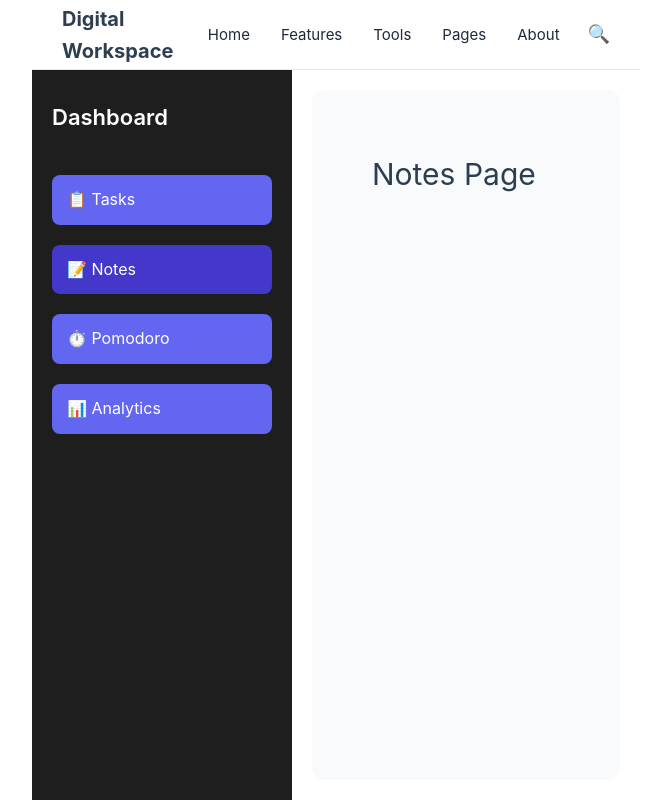
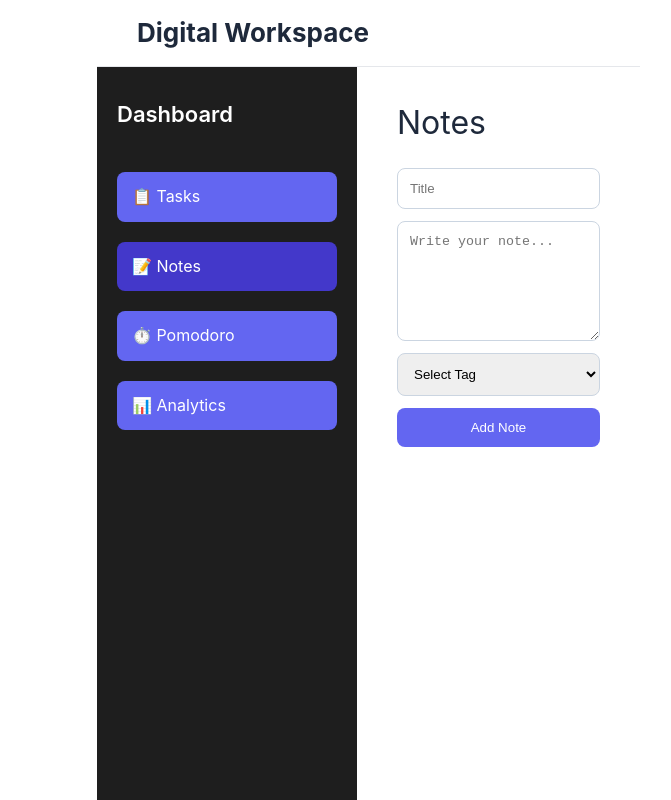
Before and after one commit to Bhavikasanthosh/Dashboard-workspace, a Vue app in the folder frontend/: page /notes in a window 1280 px wide. Shown: the whole page, without its empty margins (0-671 px from the left). Built offline with nearby package versions, Linux system fonts and the light colour scheme.

Commit message:
notes updated

```diff
--- a/frontend/src/App.vue
+++ b/frontend/src/App.vue
@@ -1,10 +1,14 @@
 <template>
   <div class="layout">
-    <Navbar />
+    <!-- FULL-WIDTH NAVBAR AT THE TOP -->
+    <Navbar class="top-nav" />
 
-    <div class="body-section">
+    <div class="main-wrapper">
+      <!-- LEFT SIDEBAR -->
       <Sidebar />
-      <main class="content">
+
+      <!-- MAIN CONTENT -->
+      <main class="page-area">
         <router-view />
       </main>
     </div>
@@ -12,27 +16,44 @@
 </template>
 
 <script setup>
-import Sidebar from "./components/Sidebar.vue"
-import Navbar from "./components/Navbar.vue"
+import Sidebar from './components/Sidebar.vue'
+import Navbar from './components/Navbar.vue'
 </script>
 
 <style>
+/* FULL PAGE CONTAINER */
 .layout {
   display: flex;
   flex-direction: column;
   height: 100vh;
 }
 
-.body-section {
-  display: flex;
-  flex: 1;
+/* NAVBAR FULL WIDTH */
+.top-nav {
+  width: 100%;
+  border-bottom: 1px solid #e5e7eb;
+  background: white;
+  padding: 15px 40px;
+  position: sticky;
+  top: 0;
+  z-index: 100;
 }
 
-.content {
+/* SIDEBAR + CONTENT LAYOUT */
+.main-wrapper {
+  display: flex;
+  width: 100%;
+  height: 100%;
+}
+
+/* SIDEBAR stays LEFT */
+main-wrapper > Sidebar {
+  flex-shrink: 0;
+}
+
+/* MAIN CONTENT AREA (EXPANDS FULLY) */
+.page-area {
   flex: 1;
-  padding: 40px;
-  background: #f8fafc;
-  border-radius: 12px;
-  margin: 20px;
+  padding: 30px 40px;
 }
 </style>
--- a/frontend/src/components/Navbar.vue
+++ b/frontend/src/components/Navbar.vue
@@ -1,53 +1,27 @@
 <template>
-  <nav class="navbar">
+  <div class="navbar">
     <h1 class="logo">Digital Workspace</h1>
-
-    <div class="links">
-      <a href="#">Home</a>
-      <a href="#">Features</a>
-      <a href="#">Tools</a>
-      <a href="#">Pages</a>
-      <a href="#">About</a>
-      <span class="search">🔍</span>
-    </div>
-  </nav>
+  </div>
 </template>
 
 <style>
 .navbar {
+  width: 100%;
   height: 70px;
   background: white;
   display: flex;
-  justify-content: space-between;
   align-items: center;
-  padding: 0 30px;
+  padding-left: 40px;
   border-bottom: 1px solid #e5e7eb;
+  position: sticky;
+  top: 0;
+  z-index: 1000;
 }
 
 .logo {
-  font-size: 20px;
+  font-size: 26px;
   font-weight: 700;
-}
-
-.links {
-  display: flex;
-  gap: 25px;
-  align-items: center;
-}
-
-.links a {
-  text-decoration: none;
   color: #1e293b;
-  font-size: 15px;
-}
-
-.links a:hover {
-  color: #6366f1;
-  text-decoration: underline;
-}
-
-.search {
-  font-size: 18px;
-  cursor: pointer;
+  line-height: 1.2;
 }
 </style>
--- a/frontend/src/views/NotesView.vue
+++ b/frontend/src/views/NotesView.vue
@@ -1,17 +1,210 @@
 <template>
-  <div class="page">
-    <h1>Notes Page</h1>
+  <div>
+    <h1 class="heading">Notes</h1>
+
+    <!-- Input area -->
+    <div class="note-input">
+      <input v-model="title" type="text" placeholder="Title" />
+      <textarea v-model="content" placeholder="Write your note..."></textarea>
+
+      <select v-model="selectedTag">
+        <option disabled value="">Select Tag</option>
+        <option value="Work">Work</option>
+        <option value="Personal">Personal</option>
+        <option value="Study">Study</option>
+      </select>
+
+      <button @click="addNote">Add Note</button>
+    </div>
+
+    <!-- Notes list -->
+    <div class="notes-list">
+      <div
+        v-for="(note, index) in sortedNotes"
+        :key="index"
+        class="note-card"
+      >
+        <div class="note-header">
+          <h3>{{ note.title }}</h3>
+
+          <button class="pin-btn" @click="togglePin(index)">
+            📌 {{ note.pinned ? 'Unpin' : 'Pin' }}
+          </button>
+        </div>
+
+        <span class="tag" :class="note.tag.toLowerCase()">{{ note.tag }}</span>
+
+        <p class="content">{{ note.content }}</p>
+
+        <small class="date">
+          Created: {{ formatDate(note.date) }}
+        </small>
+
+        <button class="delete-btn" @click="deleteNote(index)">Delete</button>
+      </div>
+    </div>
   </div>
 </template>
 
 <script>
 export default {
   name: "NotesView",
+
+  data() {
+    return {
+      title: "",
+      content: "",
+      selectedTag: "",
+      notes: JSON.parse(localStorage.getItem("notes") || "[]"),
+    };
+  },
+
+  computed: {
+    sortedNotes() {
+      return [...this.notes].sort((a, b) => b.pinned - a.pinned);
+    },
+  },
+
+  methods: {
+    addNote() {
+      if (!this.title.trim() || !this.content.trim()) return;
+
+      this.notes.push({
+        title: this.title,
+        content: this.content,
+        tag: this.selectedTag || "Other",
+        pinned: false,
+        date: new Date(),
+      });
+
+      this.saveNotes();
+
+      this.title = "";
+      this.content = "";
+      this.selectedTag = "";
+    },
+
+    deleteNote(index) {
+      this.notes.splice(index, 1);
+      this.saveNotes();
+    },
+
+    togglePin(index) {
+      this.notes[index].pinned = !this.notes[index].pinned;
+      this.saveNotes();
+    },
+
+    saveNotes() {
+      localStorage.setItem("notes", JSON.stringify(this.notes));
+    },
+
+    formatDate(date) {
+      return new Date(date).toLocaleDateString("en-GB", {
+        day: "2-digit",
+        month: "short",
+        year: "numeric",
+      });
+    },
+  },
 };
 </script>
 
 <style>
-.page {
+.heading {
+  font-size: 32px;
+  margin-bottom: 20px;
+  color: #1e293b;
+}
+
+/* Input area */
+.note-input {
+  display: flex;
+  flex-direction: column;
+  gap: 12px;
+  max-width: 500px;
+}
+
+.note-input input,
+.note-input textarea,
+.note-input select {
+  padding: 12px;
+  border-radius: 8px;
+  border: 1px solid #cbd5e1;
+}
+
+.note-input textarea {
+  height: 120px;
+}
+
+.note-input button {
+  background: #6366f1;
+  color: white;
+  padding: 12px;
+  border-radius: 8px;
+  border: none;
+  cursor: pointer;
+}
+
+/* Notes list */
+.notes-list {
+  margin-top: 30px;
+  display: flex;
+  flex-direction: column;
+  gap: 18px;
+}
+
+.note-card {
+  background: white;
   padding: 20px;
+  border-radius: 12px;
+  border: 1px solid #e2e8f0;
+}
+
+.note-header {
+  display: flex;
+  justify-content: space-between;
+  align-items: center;
+}
+
+.pin-btn {
+  background: none;
+  border: none;
+  cursor: pointer;
+  color: #6366f1;
+  font-weight: bold;
+}
+
+.tag {
+  display: inline-block;
+  padding: 4px 10px;
+  border-radius: 8px;
+  font-size: 12px;
+  margin-top: 6px;
+  color: white;
+}
+
+.tag.work {
+  background: #0ea5e9;
+}
+
+.tag.personal {
+  background: #8b5cf6;
+}
+
+.tag.study {
+  background: #22c55e;
+}
+
+.content {
+  margin: 10px 0;
+}
+
+.delete-btn {
+  background: #ef4444;
+  color: white;
+  padding: 8px 12px;
+  border: none;
+  border-radius: 6px;
+  cursor: pointer;
 }
 </style>
```
